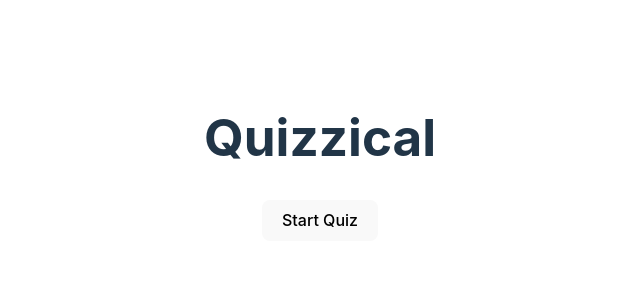
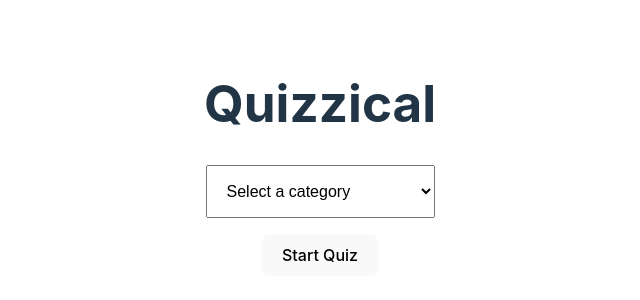
Before and after one commit to grassfinn/React-Quiz-App, a React (Vite) app: page / in a window 1280 px wide. Shown: the part 242-542 px from the top of the page, without its empty margins (320-960 px from the left). Built offline with nearby package versions, Linux system fonts and the light colour scheme.

Commit message:
added select

```diff
--- a/index.html
+++ b/index.html
@@ -2,9 +2,9 @@
 <html lang="en">
   <head>
     <meta charset="UTF-8" />
-    <link rel="icon" type="image/svg+xml" href="/vite.svg" />
+    <link rel="icon" type="image/svg+xml"  />
     <meta name="viewport" content="width=device-width, initial-scale=1.0" />
-    <title>Vite + React</title>
+    <title>Quiz App</title>
   </head>
   <body>
     <div id="root"></div>
--- a/src/App.css
+++ b/src/App.css
@@ -39,7 +39,11 @@
   transition: .5s;
 }
 
-
+.categories {
+  padding: 1em;
+  font-size: 1rem;
+  margin-bottom: 1em;
+}
 
 .hidden{
   /* display: none; */
--- a/src/App.jsx
+++ b/src/App.jsx
@@ -17,7 +17,6 @@ function App() {
       {/* if gameStart === false, render start */}
       {!gameStart && <Start startGame={startGame}/>}
       {/* once gameStart === true, render quiz */}
-      {gameStart && <Quiz/>}
     </div>
   )
 }
--- a/src/components/Questions.jsx
+++ b/src/components/Questions.jsx
@@ -18,9 +18,8 @@ export default function Questions(props){
         },[checkAnswer])
 
         React.useEffect(() => {
-            console.log('calling',props.apiCall)
-            console.log(questions)
         },[submitted])
+
         function validate(e){
             const validateQuestion = Object.entries(checkAnswer)
             setPoints(0)
@@ -82,6 +81,7 @@ export default function Questions(props){
                                     // name has to be the same name for the hook for the button to change
                                     name={`question${questionIndex+1}`}
                                     // set the value of the radio to a state
+                                    // spread the current state, and store the question with the asnwer selected
                                     onClick={() =>  setCheckAnswer(currentState => ({
                                         ...currentState, [question] : answer
                                     }))}
--- a/src/components/Quiz.jsx
+++ b/src/components/Quiz.jsx
@@ -2,28 +2,28 @@ import React from "react"
 import Questions from "./Questions";
 import he from "he"
 
-export default function Quiz(){
+export default function Quiz(props){
 
     const [questions, setQuestions] = React.useState({})
     const [load, setLoad] = React.useState(false)
+    const category = props.category
 
     React.useEffect(() => {
         apiCall()
     },[])
 
 
-
+    // apicall
     async function apiCall(){
         setLoad(false)
         // normal api https://opentdb.com/api.php?amount=5&type=multiple
-        const response = await fetch('https://opentdb.com/api.php?amount=5&category=29&type=multiple&')
+        const response = await fetch(`https://opentdb.com/api.php?amount=5&category=${category}&type=multiple&`)
         const data = await response.json()
         const questions = data.results
 
         const updatedQuestions = await questions.map(item => {
             return {...item, 'answers' : shuffle(answerArray(item))}
         })
-        // console.log(updatedQuestions)
         setQuestions(updatedQuestions)
         setLoad(true)
         return questions
@@ -75,8 +75,8 @@ export default function Quiz(){
     return (
 // make this into its own component with props
         <div>
-            <h1>Quizzical</h1>
             <form >
+
                 {/* if load is true map out the question array and render each question with a random order of answer choices */}
                 {load && <Questions questions={questions} apiCall={() => apiCall} />}
 
--- a/src/components/Start.jsx
+++ b/src/components/Start.jsx
@@ -1,10 +1,87 @@
 import React from "react";
+import Quiz from "./Quiz";
+
+
 
 export default function Start(props){
+
+  const [gameStart, setGameStart] = React.useState(false)
+
+  const [category, setCategory] = React.useState(0)
+
+    function startGame(){
+        if (category < 9) {
+            alert('you must choose a category')
+            return
+        }
+        setGameStart(prevState => !prevState)
+    }
+
+    const questionCatergory = {
+        categories: {
+
+            'general knowledge': 9,
+            'books': 10,
+            'film': 11,
+            'music': 12,
+            'musical':13,
+            'tv': 14,
+            'video games': 15,
+            'board games': 16,
+            'science and nature': 17,
+            'computers': 18,
+            'math': 19,
+            'mythology': 20,
+            'sports': 21,
+            'geography': 22,
+            'history': 23,
+            'politics': 24,
+            'art': 25,
+            'celebs': 26,
+            'animals': 27,
+            'vehicles': 28,
+            'comics': 29,
+            'gadgets': 30,
+            'anime and manga': 31,
+            'cartoons and animations': 32,
+        },
+        difficulty : ['easy', 'medium', 'hard']
+
+    }
+
+    // turns question category into an array
+    const categoryKeys = Object.entries(questionCatergory.categories)
+
+    const optionHtml = categoryKeys.map((category, index) => {
+        return <option key={index} value={category[1]} >{category[0]}</option>
+
+    })
+
+
+    function handleChange(e){
+        // + turns a string into a
+        setCategory(+e.target.value)
+
+
+    }
+
+
+
+
+
     return (
         <div>
             <h1>Quizzical</h1>
-            <button onClick={props.startGame}>Start Quiz</button>
+                {!gameStart && <label htmlFor='category'>
+                    <select  defaultValue={'default'} className="categories" name="category" id="category" onChange={handleChange}>
+                    <option disabled value="default">Select a category</option>
+                     {optionHtml}
+                    </select>
+                </label>}
+                <br/>
+            {!gameStart && <button onClick={startGame}>Start Quiz</button>}
+            {gameStart && category >= 9 && <Quiz category={category} />}
+
         </div>
     )
 }
--- a/src/main.jsx
+++ b/src/main.jsx
@@ -4,7 +4,7 @@ import App from './App'
 import './index.css'
 
 ReactDOM.createRoot(document.getElementById('root')).render(
-  <React.StrictMode>
+  // <React.StrictMode>
     <App />
-  </React.StrictMode>
+  // </React.StrictMode>
 )
```
